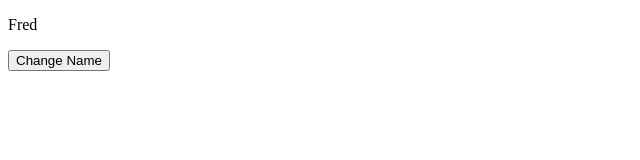
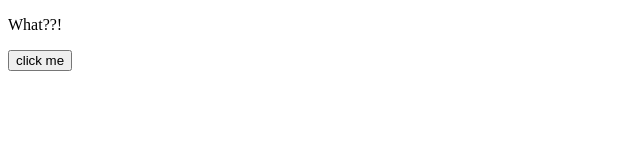
Before and after one commit to mattperkins/react-hooks-useState-useEffect, a React app: page / in a window 1280 px wide. Shown: the top 160 px of the page, without its empty margins (0-640 px from the left). Built offline with nearby package versions, Linux system fonts and the light colour scheme.

Commit message:
add functionality

```diff
--- a/src/components/App.js
+++ b/src/components/App.js
@@ -2,16 +2,15 @@ import React, { useState } from 'react';
 
 function App() {
 
-  const [msg, setMsg] = useState('Fred');
+  const [msg, setMsg] = useState('What??!');
 
   return (
     <div>
       <p>{msg}</p>
-      <input value="Change Name" type="button" onClick={() => setMsg('Sandy')} />
+      <input placeholder="Add your email address" value="click me" type="button" onClick={() => setMsg('Ahh yeah!!!')} />
     </div>
   )
 }
 
 // export default App
-
 export default React.memo(App)
```
